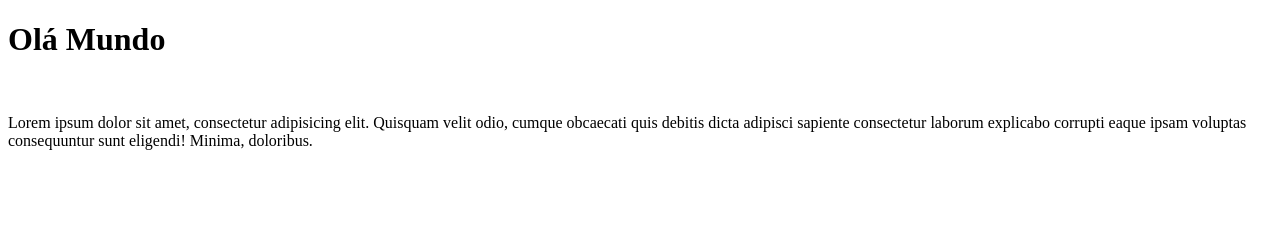
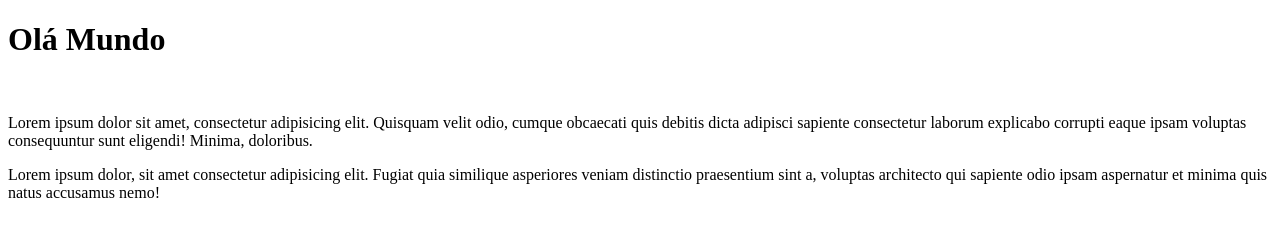
Before and after one commit to kauasidnei/Ola-mundo, a plain HTML site: page site-exemplo/index.html in a window 1280 px wide. Drawn offline with Linux system fonts and the light colour scheme.

Commit message:
Adicionei um paragrafo

```diff
--- a/site-exemplo/index.html
+++ b/site-exemplo/index.html
@@ -11,5 +11,8 @@
     <br>
     <p>Lorem ipsum dolor sit amet, consectetur adipisicing elit. Quisquam velit odio, cumque obcaecati quis debitis dicta adipisci sapiente consectetur laborum explicabo corrupti eaque ipsam voluptas consequuntur sunt eligendi! Minima, doloribus.
     </p>
+    <p>
+        Lorem ipsum dolor, sit amet consectetur adipisicing elit. Fugiat quia similique asperiores veniam distinctio praesentium sint a, voluptas architecto qui sapiente odio ipsam aspernatur et minima quis natus accusamus nemo!
+    </p>
 </body>
 </html>
```
